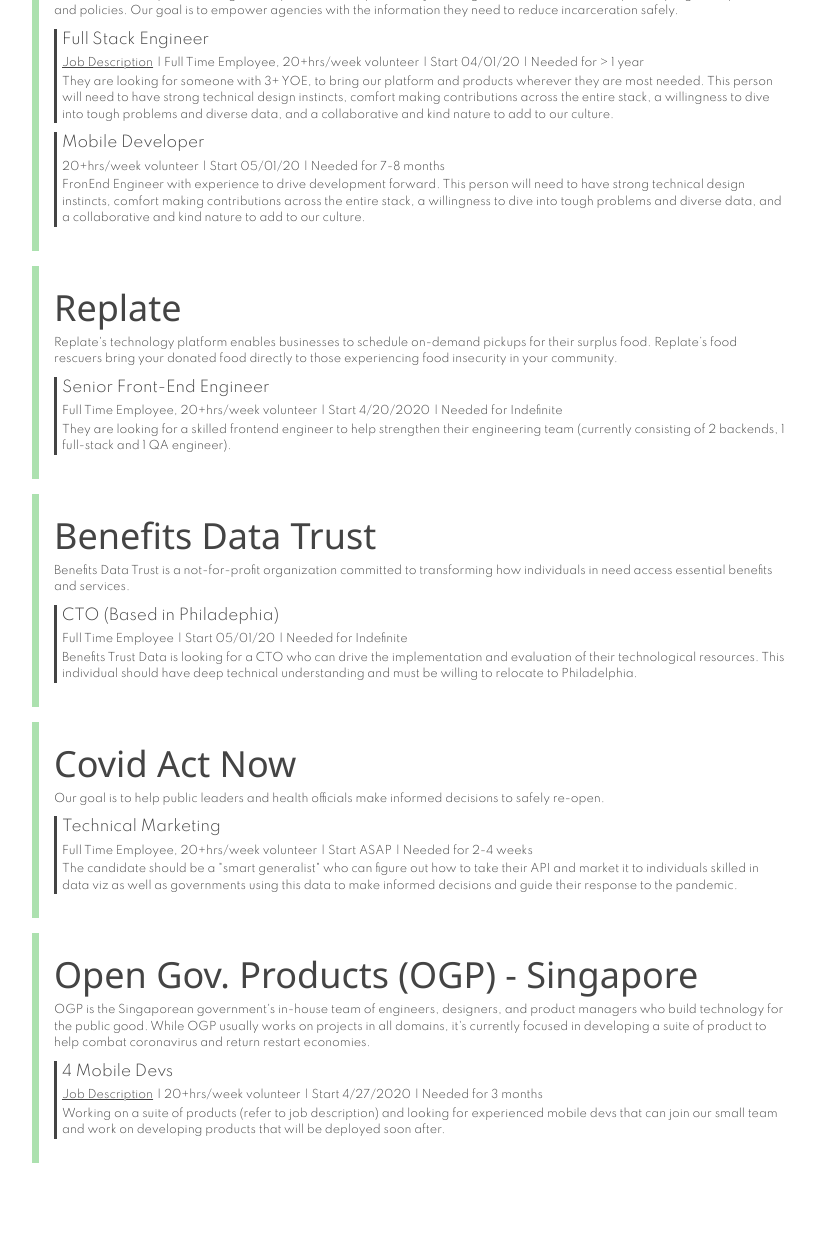
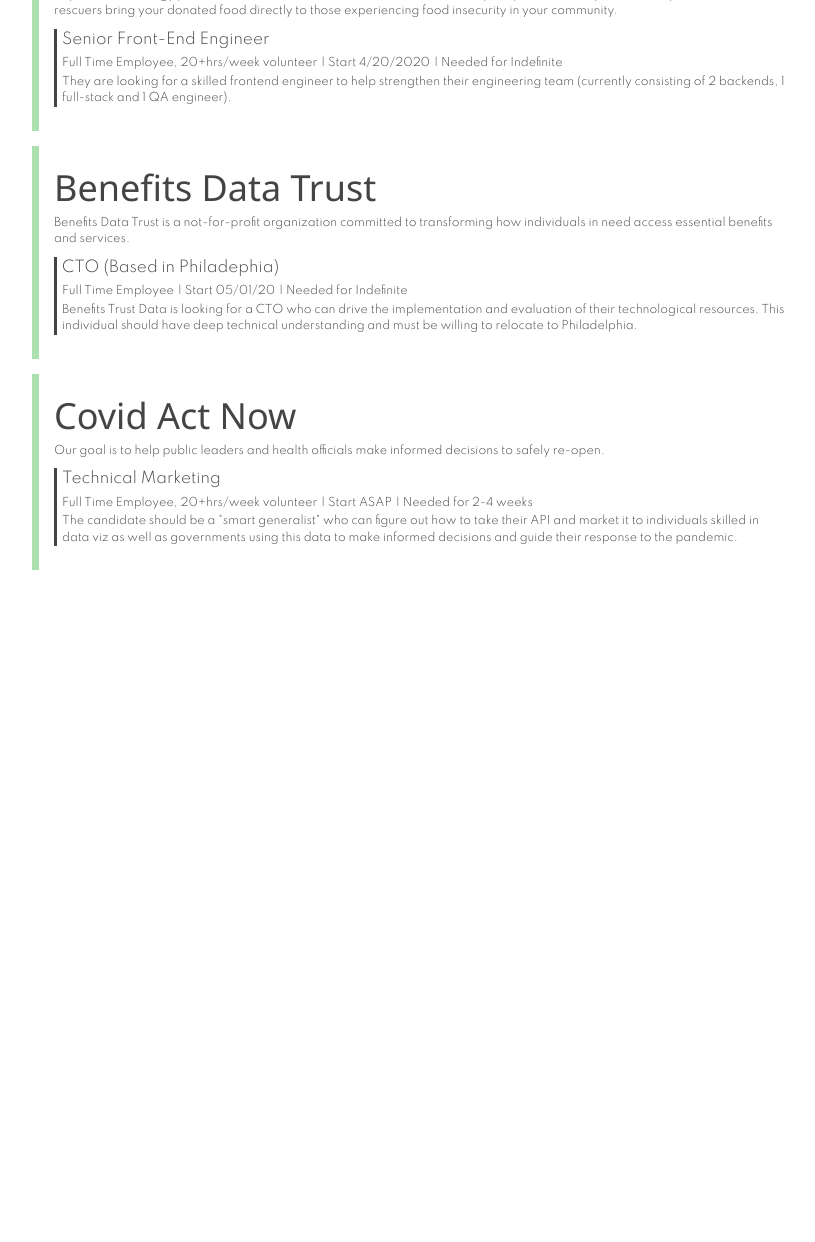
Before and after one commit to paomartcard/pdscovid.github.io, a plain HTML site: page index.html in a window 1280 px wide. Shown: the part 599-1841 px from the top of the page, without its empty margins (294-1109 px from the left). After the commit the page ends 1248 px from the top, so only its background shows below. Drawn offline with nearby package versions, Linux system fonts and the light colour scheme.

Commit message:
04/28/2020 update

```diff
--- a/index.html
+++ b/index.html
@@ -66,41 +66,13 @@
       </div>
       </div>
       <div style="border-left: 3px solid #444444; padding-left: 5px; margin-bottom: 9px;">
-      <p style="margin-bottom: 0px; margin-top: 0px;">Mobile Developer</p>
+      <p style="margin-bottom: 0px; margin-top: 0px;">3-4 Data Scientists</p>
       <div class="job">20+hrs/week volunteer</div>
       <div class="job">|  </div>
       <div class="job">Start 05/01/20</div>
       <div class="job">|  </div>
       <div class="job">Needed for 7-8 months</div>
-      <div class="info">FronEnd Engineer with experience to drive development forward. This person will need to have strong technical design instincts, comfort making contributions across the entire stack, a willingness to dive into tough problems and diverse data, and a collaborative and kind nature to add to our culture.
-
-      </div>
-      </div>
-      </div>
-      <div class="card">
-      <a href="https://www.recidiviz.org/" class="job" style="text-decoration: none;" target="_blank" class="job"><h1 class="jobTitle">Ricidiviz</h1></a>
-      <br>
-      <div class="info" style="margin-bottom: 9px">Recidiviz is a non-profit building a data platform to help criminal justice agencies understand the impact of programs, practices, and policies. Our goal is to empower agencies with the information they need to reduce incarceration safely.</div>
-      <div style="border-left: 3px solid #444444; padding-left: 5px; margin-bottom: 9px;">
-      <p style="margin-bottom: 0px; margin-top: 0px;">Full Stack Engineer</p>
-      <a href="https://docs.google.com/document/d/1h2iM9gEv_Ei0OSsW0uK2AWtKpzjXNDtbSm3hEfMYZTg/edit?usp=sharing" target="_blank" class="job">Job Description</a>
-      <div class="job">|  </div>
-      <div class="job">Full Time Employee, 20+hrs/week volunteer</div>
-      <div class="job">|  </div>
-      <div class="job">Start 04/01/20</div>
-      <div class="job">|  </div>
-      <div class="job">Needed for > 1 year</div>
-      <div class="info">They are looking for someone with 3+ YOE, to bring our platform and products wherever they are most needed. This person will need to have strong technical design instincts, comfort making contributions across the entire stack, a willingness to dive into tough problems and diverse data, and a collaborative and kind nature to add to our culture.
-      </div>
-      </div>
-      <div style="border-left: 3px solid #444444; padding-left: 5px; margin-bottom: 9px;">
-      <p style="margin-bottom: 0px; margin-top: 0px;">Mobile Developer</p>
-      <div class="job">20+hrs/week volunteer</div>
-      <div class="job">|  </div>
-      <div class="job">Start 05/01/20</div>
-      <div class="job">|  </div>
-      <div class="job">Needed for 7-8 months</div>
-      <div class="info">FronEnd Engineer with experience to drive development forward. This person will need to have strong technical design instincts, comfort making contributions across the entire stack, a willingness to dive into tough problems and diverse data, and a collaborative and kind nature to add to our culture.
+      <div class="info">This person will help Recidiviz analyze data and derive insights that will help them push for new policies. This is particularly important now that COVID is spreading within prisons and safely reducing populations of prisons can lead to improved wellbeing and reduction of the virus' spread.
 
       </div>
       </div>
@@ -147,22 +119,8 @@
       <div class="info">The candidate should be a "smart generalist" who can figure out how to take their API and market it to individuals skilled in data viz as well as governments using this data to make informed decisions and guide their response to the pandemic. </div>
       </div>
       </div>
-      <div class="card">
-      <a href="https://open.gov.sg/" class="job" style="text-decoration: none;" target="_blank" class="job"><h1 class="jobTitle">Open Gov. Products (OGP) - Singapore</h1></a>
-      <br>
-      <div class="info" style="margin-bottom: 9px">OGP is the Singaporean government's in-house team of engineers, designers, and product managers who build technology for the public good. While OGP usually works on projects in all domains, it's currently focused in developing a suite of product to help combat coronavirus and return restart economies.</div>
-      <div style="border-left: 3px solid #444444; padding-left: 5px; margin-bottom: 9px;">
-      <p style="margin-bottom: 0px; margin-top: 0px;">4 Mobile Devs</p>
-      <a href="https://docs.google.com/document/d/1Vg2XYBd7-C6b4AoKO-IdVJYPu6HCfENJymRUcv90IcU/edit" target="_blank" class="job">Job Description</a>
-      <div class="job">|  </div>
-      <div class="job">20+hrs/week volunteer</div>
-      <div class="job">|  </div>
-      <div class="job">Start 4/27/2020</div>
-      <div class="job">|  </div>
-      <div class="job">Needed for 3 months</div>
-      <div class="info">Working on a suite of products (refer to job description) and looking for experienced mobile devs that can join our small team and work on developing products that will be deployed soon after. </div>
-      </div>
-      </div>
+
+
 
 
 
```
Also changed, not shown: toCopy.csv (+2 -7 lines), HTMLtoCopy.txt.
